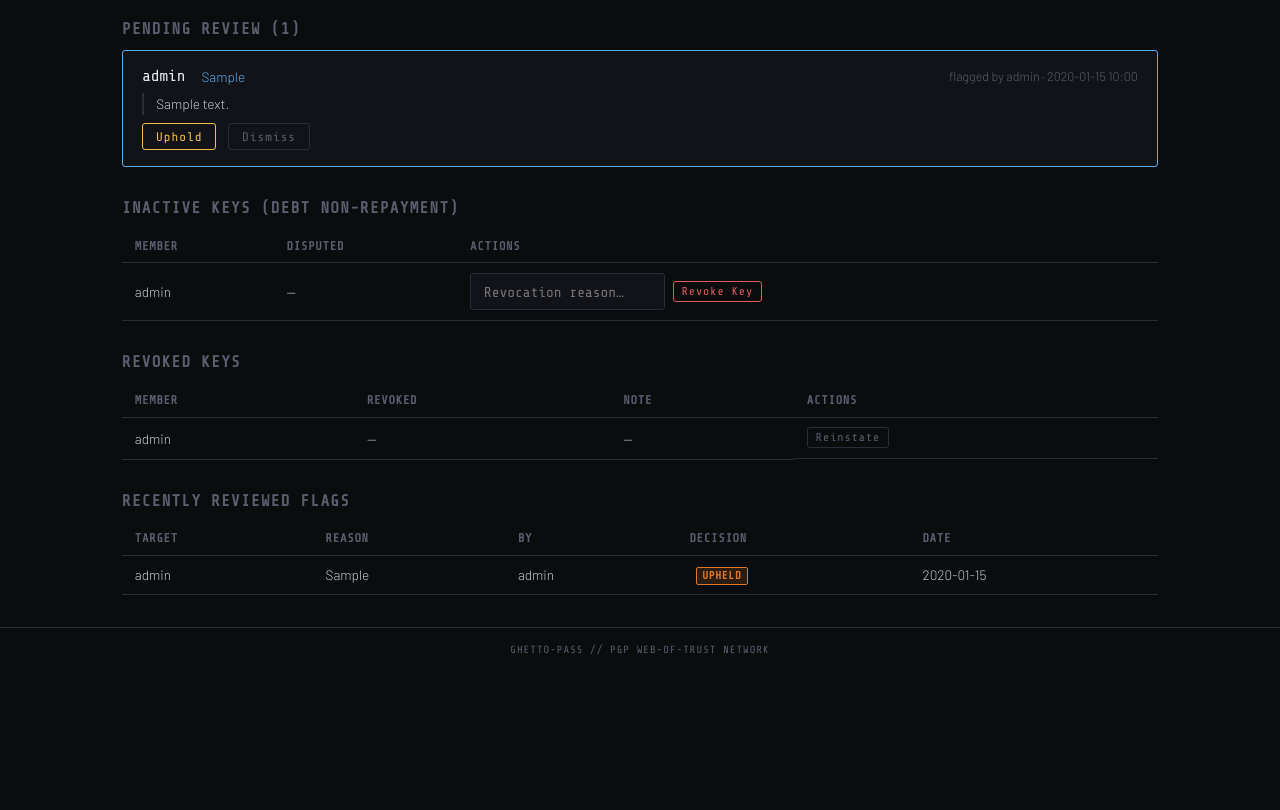
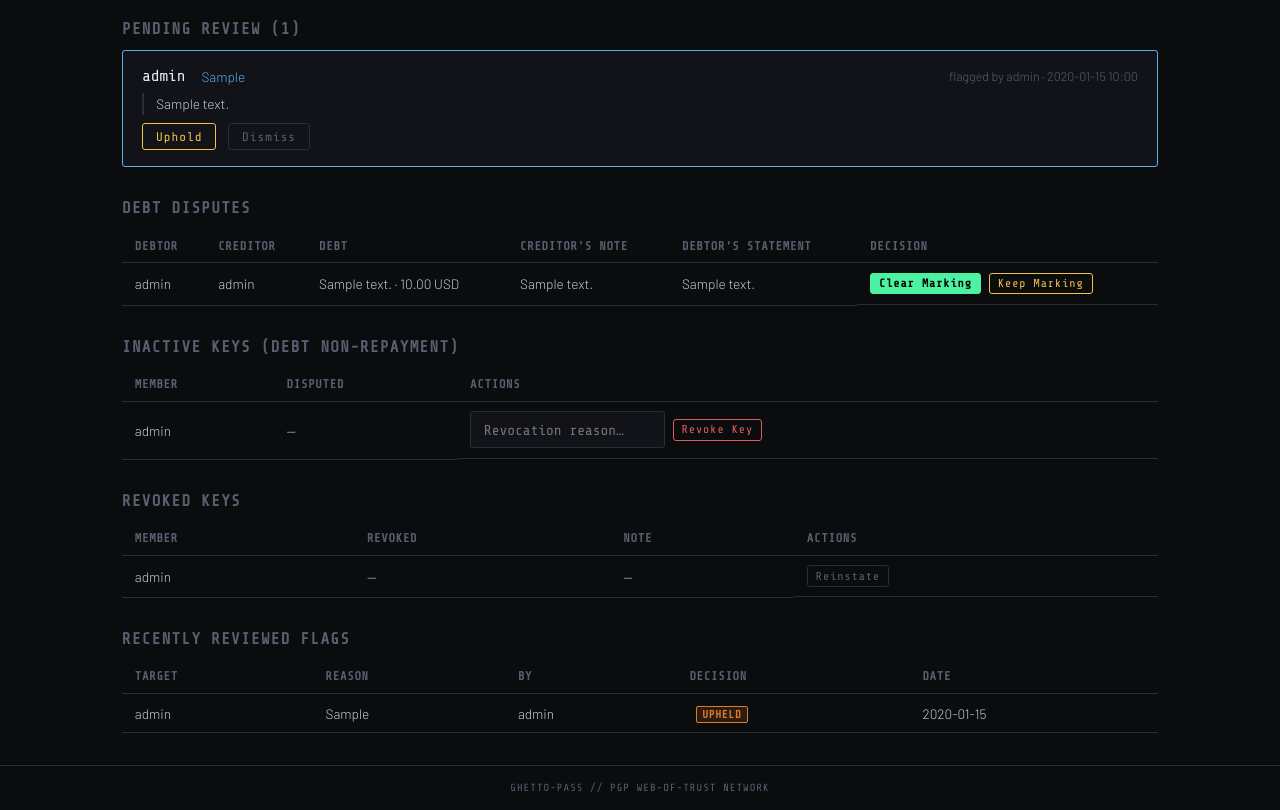
Before and after one commit to Joseph-wennechuk/ring-of-trust, a Flask app: template templates/admin_flags.html in a window 1280 px wide. Shown: the part 217-1027 px from the top of the page. Before the commit the page ends 871 px from the top, so only its background shows below. Run offline with Flask 3, Linux system fonts and the light colour scheme; the template is opened without the code that fills it: values that come from a table or form of the project are taken from there, others are empty; tables that the repository leaves empty hold one stand-in row (values such as "Sample post").

Commit message:
Require debtor confirmation and admin review for debts
- Only the creditor records a debt; it has no effect until the debtor
  or an admin confirms it, and can be rejected or cancelled while pending
- Only the creditor or an admin records payments, on confirmed debts
- Disputes of a no-efforts marking go to an admin queue that keeps or
  clears the marking
- Add the new debt columns to existing databases at startup
- Move revoke/reinstate confirmations off inline handlers, which the
  CSP blocks

Co-Authored-By: Claude Opus 5.5 <noreply@anthropic.com>

```diff
--- a/app.py
+++ b/app.py
@@ -160,10 +160,18 @@ class Debt(db.Model):
     amount      = db.Column(db.Float, nullable=False)
     currency    = db.Column(db.String(10), default="USD")
     active      = db.Column(db.Boolean, default=True)
+    # Recorded by the creditor; has no effect until the debtor (or an admin) confirms it
+    confirmed    = db.Column(db.Boolean, default=False)
+    confirmed_at = db.Column(db.DateTime, nullable=True)
     # Creditor/admin can mark debtor as not making efforts on this debt
     efforts_ok  = db.Column(db.Boolean, default=True)
     efforts_note = db.Column(db.Text, nullable=True)
     efforts_updated_at = db.Column(db.DateTime, nullable=True)
+    # Debtor's dispute of a no-efforts marking: None | 'open' (awaiting an admin)
+    # | 'upheld' (admin kept the marking). An admin clearing it resets to None.
+    dispute_status = db.Column(db.String(16), nullable=True)
+    dispute_note   = db.Column(db.Text, nullable=True)
+    disputed_at    = db.Column(db.DateTime, nullable=True)
     created_at  = db.Column(db.DateTime, default=datetime.utcnow)
     updated_at  = db.Column(db.DateTime, default=datetime.utcnow, onupdate=datetime.utcnow)
     debtor      = db.relationship("User", foreign_keys=[debtor_id],  back_populates="debts")
@@ -358,22 +366,25 @@ def generate_mnemonic() -> str:
 
 def recheck_debt_status(debtor: User):
     """
-    Key goes inactive if ANY active debt on this user has efforts_ok=False.
-    Key returns to active only when all active debts have efforts_ok=True.
-    Revoked status is untouched by this function.
+    Key goes inactive if ANY confirmed, active debt on this user has efforts_ok=False.
+    Key returns to active only when all of them have efforts_ok=True.
+    Revoked status is untouched by this function, but the dispute summary on
+    the user (shown next to their key) is always refreshed.
     """
-    if debtor.key_status == "revoked":
-        return
-    bad_debts = Debt.query.filter_by(
-        debtor_id=debtor.id, active=True, efforts_ok=False
-    ).count()
-    if bad_debts > 0:
-        debtor.key_status = "inactive"
-    else:
-        if debtor.key_status == "inactive":
+    open_dispute = (Debt.query
+                    .filter_by(debtor_id=debtor.id, active=True, confirmed=True,
+                               dispute_status="open")
+                    .order_by(Debt.disputed_at.desc()).first())
+    debtor.debt_disputed = open_dispute is not None
+    debtor.dispute_note  = open_dispute.dispute_note if open_dispute else None
+    if debtor.key_status != "revoked":
+        bad_debts = Debt.query.filter_by(
+            debtor_id=debtor.id, active=True, confirmed=True, efforts_ok=False
+        ).count()
+        if bad_debts > 0:
+            debtor.key_status = "inactive"
+        elif debtor.key_status == "inactive":
             debtor.key_status = "active"
-            debtor.debt_disputed = False
-            debtor.dispute_note  = None
     db.session.commit()
 
 
@@ -634,15 +645,24 @@ def dashboard():
         return redirect(url_for("generate_keys"))
     pending_count     = User.query.filter_by(approved=False).count() if user.is_admin else 0
     flag_review_count = CompromiseFlag.query.filter_by(upheld=None).count() if user.is_admin else 0
+    dispute_count     = (Debt.query.filter_by(active=True, dispute_status="open").count()
+                         if user.is_admin else 0)
     # Debts where I am creditor and have marked no-efforts
-    my_inactive_credits = Debt.query.filter_by(creditor_id=user.id, active=True, efforts_ok=False).count()
+    my_inactive_credits = Debt.query.filter_by(creditor_id=user.id, active=True,
+                                               confirmed=True, efforts_ok=False).count()
     # My own key status info
-    my_bad_debts = Debt.query.filter_by(debtor_id=user.id, active=True, efforts_ok=False).count()
+    my_bad_debts = Debt.query.filter_by(debtor_id=user.id, active=True,
+                                        confirmed=True, efforts_ok=False).count()
+    # Debts recorded against me that I haven't confirmed or rejected yet
+    my_pending_debts = Debt.query.filter_by(debtor_id=user.id, active=True,
+                                            confirmed=False).count()
     return render_template("dashboard.html",
         pending_count=pending_count,
         flag_review_count=flag_review_count,
+        dispute_count=dispute_count,
         my_bad_debts=my_bad_debts,
         my_inactive_credits=my_inactive_credits,
+        my_pending_debts=my_pending_debts,
     )
 
 
@@ -720,20 +740,18 @@ def annotate(target_id):
 @app.route("/debt/add", methods=["GET", "POST"])
 @login_required
 def add_debt():
+    """The creditor records a debt owed to them; it counts once the debtor confirms."""
     user  = current_user()
-    peers = User.query.filter_by(approved=True, has_keys=True).all()
+    peers = User.query.filter(User.approved.is_(True), User.has_keys.is_(True),
+                              User.id != user.id).all()
     if request.method == "POST":
         peer_ids    = {p.id for p in peers}
-        debtor_id   = request.form.get("debtor_id",   type=int)
-        creditor_id = request.form.get("creditor_id", type=int)
+        debtor_id   = request.form.get("debtor_id", type=int)
         description = request.form.get("description", "").strip()[:300]
         amount      = parse_amount(request.form.get("amount"))
         currency    = request.form.get("currency", "USD").strip().upper()[:10]
-        if debtor_id not in peer_ids or creditor_id not in peer_ids:
-            flash("Pick a debtor and creditor from the member list.", "error")
-            return render_template("add_debt.html", peers=peers, me=user)
-        if debtor_id == creditor_id:
-            flash("Debtor and creditor cannot be the same person.", "error")
+        if debtor_id not in peer_ids:
+            flash("Pick the member who owes you from the list.", "error")
             return render_template("add_debt.html", peers=peers, me=user)
         if not description:
             flash("Description is required.", "error")
@@ -744,21 +762,63 @@ def add_debt():
         if not currency.isalnum():
             flash("Currency must be letters or digits, e.g. USD.", "error")
             return render_template("add_debt.html", peers=peers, me=user)
-        db.session.add(Debt(debtor_id=debtor_id, creditor_id=creditor_id,
+        db.session.add(Debt(debtor_id=debtor_id, creditor_id=user.id,
                             description=description, amount=amount, currency=currency))
         db.session.commit()
-        flash("Debt recorded.", "success")
+        flash("Debt recorded. It takes effect once the debtor confirms it.", "success")
         return redirect(url_for("key_directory"))
     return render_template("add_debt.html", peers=peers, me=user)
+
+
+@app.route("/debt/confirm/<int:debt_id>", methods=["POST"])
+@login_required
+def confirm_debt(debt_id):
+    """The debtor (or an admin) accepts a pending debt."""
+    debt = db.get_or_404(Debt, debt_id)
+    user = current_user()
+    if user.id != debt.debtor_id and not user.is_admin:
+        flash("Only the debtor or an admin can confirm this debt.", "error")
+        return redirect(url_for("key_directory"))
+    if debt.confirmed or not debt.active:
+        flash("This debt is not awaiting confirmation.", "info")
+        return redirect(url_for("key_directory"))
+    debt.confirmed    = True
+    debt.confirmed_at = datetime.utcnow()
+    db.session.commit()
+    recheck_debt_status(debt.debtor)
+    flash("Debt confirmed.", "success")
+    return redirect(url_for("key_directory"))
+
+
+@app.route("/debt/withdraw/<int:debt_id>", methods=["POST"])
+@login_required
+def withdraw_debt(debt_id):
+    """A pending debt can be rejected by the debtor or cancelled by the creditor."""
+    debt = db.get_or_404(Debt, debt_id)
+    user = current_user()
+    if user.id not in (debt.debtor_id, debt.creditor_id) and not user.is_admin:
+        flash("Not authorised.", "error")
+        return redirect(url_for("key_directory"))
+    if debt.confirmed:
+        flash("A confirmed debt can only be reduced or settled by the creditor.", "error")
+        return redirect(url_for("key_directory"))
+    db.session.delete(debt)
+    db.session.commit()
+    flash("Pending debt removed.", "info")
+    return redirect(url_for("key_directory"))
 
 
 @app.route("/debt/reduce/<int:debt_id>", methods=["POST"])
 @login_required
 def reduce_debt(debt_id):
+    """Only the creditor (or an admin) records payments against a confirmed debt."""
     debt = db.get_or_404(Debt, debt_id)
     user = current_user()
-    if user.id not in (debt.debtor_id, debt.creditor_id) and not user.is_admin:
-        flash("Not authorised.", "error")
+    if user.id != debt.creditor_id and not user.is_admin:
+        flash("Only the creditor or an admin can reduce a debt.", "error")
+        return redirect(url_for("key_directory"))
+    if not debt.confirmed or not debt.active:
+        flash("Only confirmed, outstanding debts can be reduced.", "error")
         return redirect(url_for("key_directory"))
     amount = parse_amount(request.form.get("amount"))
     if amount is None:
@@ -766,12 +826,13 @@ def reduce_debt(debt_id):
         return redirect(url_for("key_directory"))
     debt.amount = max(0.0, round(debt.amount - amount, 2))
     if debt.amount == 0:
-        debt.active     = False
-        debt.efforts_ok = True   # settled — clear any no-efforts flag
+        debt.active         = False
+        debt.efforts_ok     = True   # settled — clear any no-efforts flag
+        debt.dispute_status = None
     debt.updated_at = datetime.utcnow()
     db.session.commit()
     recheck_debt_status(debt.debtor)
-    flash("Debt updated.", "success")
+    flash("Debt settled." if not debt.active else "Debt updated.", "success")
     return redirect(url_for("key_directory"))
 
 
@@ -784,8 +845,16 @@ def set_efforts(debt_id):
     if user.id != debt.creditor_id and not user.is_admin:
         flash("Only the creditor or an admin can update effort status.", "error")
         return redirect(url_for("key_directory"))
+    if not debt.confirmed or not debt.active:
+        flash("Effort status only applies to confirmed, outstanding debts.", "error")
+        return redirect(url_for("key_directory"))
     efforts_ok   = request.form.get("efforts_ok") == "1"
     efforts_note = request.form.get("efforts_note", "").strip()[:500]
+    if efforts_ok or debt.efforts_ok:
+        # Lifting a marking, or making a new one: any earlier dispute is moot.
+        debt.dispute_status = None
+        debt.dispute_note   = None
+        debt.disputed_at    = None
     debt.efforts_ok          = efforts_ok
     debt.efforts_note        = efforts_note or None
     debt.efforts_updated_at  = datetime.utcnow()
@@ -799,20 +868,28 @@ def set_efforts(debt_id):
 @app.route("/debt/dispute/<int:debt_id>", methods=["POST"])
 @login_required
 def dispute_debt(debt_id):
-    """Debtor disputes an inactive/no-efforts marking on their key."""
+    """Debtor disputes a no-efforts marking; an admin then keeps or clears it."""
     debt = db.get_or_404(Debt, debt_id)
     user = current_user()
     if user.id != debt.debtor_id:
         flash("Only the debtor can dispute this.", "error")
         return redirect(url_for("key_directory"))
-    if debt.efforts_ok:
+    if not debt.confirmed or not debt.active or debt.efforts_ok:
         flash("This debt is not currently marked as no-efforts.", "info")
         return redirect(url_for("key_directory"))
+    if debt.dispute_status == "open":
+        flash("Your dispute is already waiting for an admin.", "info")
+        return redirect(url_for("key_directory"))
+    if debt.dispute_status == "upheld":
+        flash("An admin has already reviewed this marking.", "info")
+        return redirect(url_for("key_directory"))
     note = request.form.get("dispute_note", "").strip()[:1000]
-    debt.debtor.debt_disputed = True
-    debt.debtor.dispute_note  = note or "Debtor disputes the no-efforts marking."
+    debt.dispute_status = "open"
+    debt.dispute_note   = note or "Debtor disputes the no-efforts marking."
+    debt.disputed_at    = datetime.utcnow()
     db.session.commit()
-    flash("Dispute recorded. It is now visible on your key.", "info")
+    recheck_debt_status(debt.debtor)
+    flash("Dispute submitted. An admin will review it; your key stays inactive until then.", "info")
     return redirect(url_for("key_directory"))
 
 
@@ -907,8 +984,35 @@ def admin_flags():
                ).order_by(CompromiseFlag.reviewed_at.desc()).limit(50).all()
     inactive_users = User.query.filter_by(key_status="inactive").all()
     revoked_users  = User.query.filter_by(key_status="revoked").all()
+    open_disputes  = Debt.query.filter_by(active=True, dispute_status="open").order_by(
+                         Debt.disputed_at.asc()).all()
     return render_template("admin_flags.html", pending=pending, reviewed=reviewed,
-                           inactive_users=inactive_users, revoked_users=revoked_users)
+                           inactive_users=inactive_users, revoked_users=revoked_users,
+                           open_disputes=open_disputes)
+
+
+@app.route("/admin/debt/<int:debt_id>/dispute/<decision>", methods=["POST"])
+@admin_required
+def resolve_dispute(debt_id, decision):
+    """Admin keeps the creditor's no-efforts marking ('uphold') or lifts it ('clear')."""
+    if decision not in ("uphold", "clear"):
+        abort(404)
+    debt = db.get_or_404(Debt, debt_id)
+    if debt.dispute_status != "open" or not debt.active:
+        flash("This dispute is no longer open.", "info")
+        return redirect(url_for("admin_flags"))
+    if decision == "uphold":
+        debt.dispute_status = "upheld"
+        flash(f"Marking kept; {debt.debtor.username}'s key stays inactive.", "warning")
+    else:
+        debt.dispute_status     = None
+        debt.efforts_ok         = True
+        debt.efforts_note       = "Cleared by an admin after the debtor's dispute."
+        debt.efforts_updated_at = datetime.utcnow()
+        flash(f"Marking cleared for {debt.debtor.username}.", "success")
+    db.session.commit()
+    recheck_debt_status(debt.debtor)
+    return redirect(url_for("admin_flags"))
 
 
 @app.route("/admin/flags/<int:flag_id>/uphold", methods=["POST"])
@@ -969,9 +1073,31 @@ def reinstate_key(user_id):
 # Bootstrap
 # ---------------------------------------------------------------------------
 
+def add_missing_columns():
+    """create_all() never alters existing tables, so add columns introduced
+    after a database was created. Stopgap until the app uses real migrations."""
+    new_columns = {
+        "debt": {
+            "confirmed":      "BOOLEAN DEFAULT 0",
+            "confirmed_at":   "DATETIME",
+            "dispute_status": "VARCHAR(16)",
+            "dispute_note":   "TEXT",
+            "disputed_at":    "DATETIME",
+        },
+    }
+    inspector = db.inspect(db.engine)
+    for table, columns in new_columns.items():
+        existing = {c["name"] for c in inspector.get_columns(table)}
+        for name, ddl in columns.items():
+            if name not in existing:
+                db.session.execute(db.text(f"ALTER TABLE {table} ADD COLUMN {name} {ddl}"))
+    db.session.commit()
+
+
 def create_tables():
     with app.app_context():
         db.create_all()
+        add_missing_columns()
         purge_stale_key_temps()
         if not User.query.filter_by(is_admin=True).first():
             password = os.environ.get("ADMIN_PASSWORD") or secrets.token_urlsafe(18)
--- a/static/css/style.css
+++ b/static/css/style.css
@@ -192,12 +192,14 @@ select.form__input { appearance: none; }
             padding: 0.5rem 0.75rem; display: flex; flex-direction: column; gap: 0.4rem; }
 .debt-row--ok  { border: 1px solid var(--border); }
 .debt-row--bad { border: 1px solid var(--inactive); }
+.debt-row--pending { border: 1px dashed var(--dim); opacity: 0.85; }
 .debt-row__info { display: flex; align-items: center; gap: 0.75rem; flex-wrap: wrap; font-size: 0.82rem; }
 .debt-row__amount { font-family: var(--mono); color: var(--danger); font-weight: 600; }
 .debt-row__to     { color: var(--dim); }
 .debt-row__tag    { font-family: var(--mono); font-size: 0.7rem; background: rgba(224,122,42,0.2);
                     color: var(--inactive); border: 1px solid var(--inactive);
                     padding: 0.1em 0.4em; border-radius: 2px; }
+.debt-row__tag--pending { background: none; color: var(--dim); border-color: var(--dim); }
 .debt-row__efnote { font-size: 0.78rem; color: var(--dim); font-style: italic; }
 
 /* Efforts + dispute forms */
--- a/templates/admin_flags.html
+++ b/templates/admin_flags.html
@@ -36,6 +36,39 @@
     <p class="dir-page__empty">No pending flags.</p>
   {% endif %}
 
+  <!-- Debt disputes -->
+  <h3 class="section-title" style="margin-top:2rem">Debt Disputes</h3>
+  {% if open_disputes %}
+  <table class="table">
+    <thead><tr><th>Debtor</th><th>Creditor</th><th>Debt</th><th>Creditor's note</th><th>Debtor's statement</th><th>Decision</th></tr></thead>
+    <tbody>
+    {% for d in open_disputes %}
+    <tr>
+      <td>{{ d.debtor.username }}</td>
+      <td>{{ d.creditor.username }}</td>
+      <td>{{ d.description }} · {{ "%.2f"|format(d.amount) }} {{ d.currency }}</td>
+      <td>{{ d.efforts_note or '—' }}</td>
+      <td>{{ d.dispute_note }}</td>
+      <td class="table__actions">
+        <form method="POST" action="{{ url_for('resolve_dispute', debt_id=d.id, decision='clear') }}" class="inline-form"
+              data-confirm="Clear the no-efforts marking? The debtor's key may reactivate.">
+          <input type="hidden" name="csrf_token" value="{{ csrf_token() }}">
+          <button class="btn btn--xs btn--primary">Clear Marking</button>
+        </form>
+        <form method="POST" action="{{ url_for('resolve_dispute', debt_id=d.id, decision='uphold') }}" class="inline-form"
+              data-confirm="Keep the marking? The debtor can't dispute it again.">
+          <input type="hidden" name="csrf_token" value="{{ csrf_token() }}">
+          <button class="btn btn--xs btn--warn">Keep Marking</button>
+        </form>
+      </td>
+    </tr>
+    {% endfor %}
+    </tbody>
+  </table>
+  {% else %}
+    <p class="dir-page__empty">No open debt disputes.</p>
+  {% endif %}
+
   <!-- Inactive keys -->
   {% if inactive_users %}
   <h3 class="section-title" style="margin-top:2rem">Inactive Keys (debt non-repayment)</h3>
@@ -47,10 +80,11 @@
       <td>{{ u.username }}{% if u.debt_disputed %} <span class="status-tag status-tag--disputed">DISPUTED</span>{% endif %}</td>
       <td>{{ u.dispute_note or '—' }}</td>
       <td class="table__actions">
-        <form method="POST" action="{{ url_for('revoke_key', user_id=u.id) }}" class="inline-form">
+        <form method="POST" action="{{ url_for('revoke_key', user_id=u.id) }}" class="inline-form"
+              data-confirm="Revoke this key?">
           <input type="hidden" name="csrf_token" value="{{ csrf_token() }}">
           <input type="text" name="note" placeholder="Revocation reason…" class="form__input form__input--sm">
-          <button class="btn btn--xs btn--danger" onclick="return confirm('Revoke this key?')">Revoke Key</button>
+          <button class="btn btn--xs btn--danger">Revoke Key</button>
         </form>
       </td>
     </tr>
@@ -71,9 +105,9 @@
       <td>{{ u.revoked_at.strftime('%Y-%m-%d') if u.revoked_at else '—' }}</td>
       <td>{{ u.revoke_note or '—' }}</td>
       <td class="table__actions">
-        <form method="POST" action="{{ url_for('reinstate_key', user_id=u.id) }}">
+        <form method="POST" action="{{ url_for('reinstate_key', user_id=u.id) }}" data-confirm="Reinstate this key?">
           <input type="hidden" name="csrf_token" value="{{ csrf_token() }}">
-          <button class="btn btn--xs btn--ghost" onclick="return confirm('Reinstate this key?')">Reinstate</button>
+          <button class="btn btn--xs btn--ghost">Reinstate</button>
         </form>
       </td>
     </tr>
```
Also changed, not shown: templates/add_debt.html (+3 -10 lines), templates/dashboard.html (+12 -2 lines), templates/key_directory.html (+33 -11 lines).
